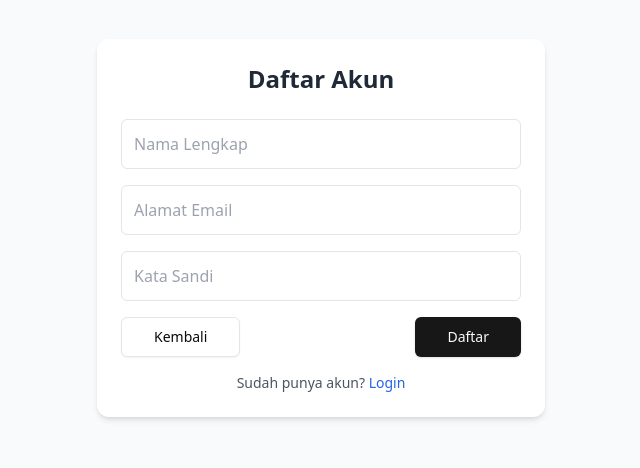
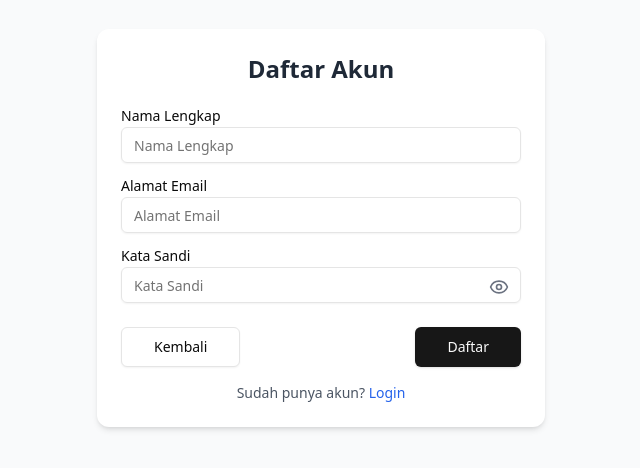
Before and after one commit to fauzanashshidiq/financial-tracker, a React (Vite) app in the folder frontend-vite/: page /register in a window 1280 px wide. Shown: the part 172-640 px from the top of the page, without its empty margins (319-959 px from the left). Built offline with nearby package versions, Linux system fonts and the light colour scheme.

Commit message:
style(register & login): edit form input with icon shadcn ui

```diff
--- a/frontend-vite/src/components/AppSidebar.jsx
+++ b/frontend-vite/src/components/AppSidebar.jsx
@@ -68,13 +68,14 @@ export function AppSidebar() {
 
       <SidebarFooter className="border-t px-4 py-3">
         <SidebarMenuButton
+          className="text-red-600 hover:text-red-700 hover:bg-red-100"
           onClick={() => {
             localStorage.removeItem("token");
             window.location.href = "/";
           }}
         >
-          <LogOut />
-          {open && <span>Logout</span>}
+          <LogOut className="text-red-600" />
+          {open && <span className="text-red-600">Logout</span>}
         </SidebarMenuButton>
       </SidebarFooter>
 
--- a/frontend-vite/src/components/HeroSection.jsx
+++ b/frontend-vite/src/components/HeroSection.jsx
@@ -1,7 +1,9 @@
 import React from "react";
 import { Button } from "@/components/ui/button";
+import { useNavigate } from "react-router-dom";
 
 const HeroSection = () => {
+  const navigate = useNavigate();
   return (
     <section className="w-full min-h-screen flex items-center justify-center bg-gray-50 dark:bg-gray-900 px-6">
       <div className="text-center max-w-3xl space-y-6">
@@ -18,7 +20,11 @@ const HeroSection = () => {
 
         {/* Tombol CTA */}
         <div className="flex justify-center gap-4 mt-4">
-          <Button size="lg" variant="default">
+          <Button
+            size="lg"
+            variant="default"
+            onClick={() => navigate("/register")}
+          >
             Get Started
           </Button>
         </div>
--- a/frontend-vite/src/pages/LoginPage.jsx
+++ b/frontend-vite/src/pages/LoginPage.jsx
@@ -2,11 +2,14 @@ import { useState } from "react";
 import { useNavigate } from "react-router-dom";
 import { loginUser } from "@/services/authService";
 import { Button } from "@/components/ui/button";
+import { Input } from "@/components/ui/input";
+import { Label } from "@/components/ui/label";
+import { Eye, EyeOff } from "lucide-react";
+
 import { Alert, AlertTitle } from "@/components/ui/alert";
 import {
   AlertDialog,
   AlertDialogAction,
-  AlertDialogCancel,
   AlertDialogContent,
   AlertDialogHeader,
   AlertDialogTitle,
@@ -17,6 +20,7 @@ import {
 export default function LoginPage() {
   const navigate = useNavigate();
   const [formData, setFormData] = useState({ email: "", password: "" });
+  const [showPassword, setShowPassword] = useState(false);
   const [error, setError] = useState("");
   const [openDialog, setOpenDialog] = useState(false);
 
@@ -31,11 +35,9 @@ export default function LoginPage() {
     try {
       const response = await loginUser(formData);
 
-      // simpan token & user
       localStorage.setItem("token", response.data.token);
       localStorage.setItem("user", JSON.stringify(response.data.user));
 
-      // buka dialog sukses
       setOpenDialog(true);
     } catch (err) {
       setError(err.response?.data?.error || "Login gagal. Coba lagi.");
@@ -62,30 +64,48 @@ export default function LoginPage() {
         )}
 
         <form onSubmit={handleSubmit} className="flex flex-col gap-4">
-          <input
+          {/* Email */}
+          <div className="flex flex-col gap-1">
+            <Label htmlFor="email">Alamat Email</Label>
+            <Input
+              id="email"
+              name="email"
               type="email"
-            name="email"
               placeholder="Alamat Email"
               value={formData.email}
               onChange={handleChange}
-            className="w-full p-3 border rounded-md focus:outline-none focus:ring-2 focus:ring-blue-500"
               required
             />
-          <input
-            type="password"
+          </div>
+
+          {/* Password + Eye Icon */}
+          <div className="flex flex-col gap-1 relative">
+            <Label htmlFor="password">Kata Sandi</Label>
+            <Input
+              id="password"
               name="password"
+              type={showPassword ? "text" : "password"}
               placeholder="Kata Sandi"
               value={formData.password}
               onChange={handleChange}
-            className="w-full p-3 border rounded-md focus:outline-none focus:ring-2 focus:ring-blue-500"
               required
             />
 
-          <div className="flex justify-between gap-4">
+            {/* Toggle icon */}
+            <button
+              type="button"
+              onClick={() => setShowPassword(!showPassword)}
+              className="absolute right-3 top-7 text-gray-500 hover:text-gray-700"
+            >
+              {showPassword ? <EyeOff size={20} /> : <Eye size={20} />}
+            </button>
+          </div>
+
+          <div className="flex justify-between gap-4 mt-2">
             <Button size="lg" variant="outline" onClick={() => navigate("/")}>
               Kembali
             </Button>
-            <Button type="submit" size="lg" variant="default">
+            <Button type="submit" size="lg">
               Masuk
             </Button>
           </div>
@@ -102,7 +122,7 @@ export default function LoginPage() {
         </p>
       </div>
 
-      {/* Alert Dialog Sukses */}
+      {/* Dialog Sukses Login */}
       <AlertDialog open={openDialog} onOpenChange={setOpenDialog}>
         <AlertDialogContent>
           <AlertDialogHeader>
--- a/frontend-vite/src/pages/RegisterPage.jsx
+++ b/frontend-vite/src/pages/RegisterPage.jsx
@@ -12,6 +12,9 @@ import {
   AlertDialogDescription,
   AlertDialogFooter,
 } from "@/components/ui/alert-dialog";
+import { Input } from "@/components/ui/input";
+import { Label } from "@/components/ui/label";
+import { Eye, EyeOff } from "lucide-react";
 
 export default function RegisterPage() {
   const navigate = useNavigate();
@@ -22,6 +25,7 @@ export default function RegisterPage() {
   });
   const [error, setError] = useState("");
   const [openDialog, setOpenDialog] = useState(false);
+  const [showPassword, setShowPassword] = useState(false);
 
   const handleChange = (e) => {
     setFormData({ ...formData, [e.target.name]: e.target.value });
@@ -80,39 +84,63 @@ export default function RegisterPage() {
         )}
 
         <form onSubmit={handleSubmit} className="flex flex-col gap-4">
-          <input
+          {/* Nama */}
+          <div className="flex flex-col gap-1">
+            <Label htmlFor="name">Nama Lengkap</Label>
+            <Input
+              id="name"
+              name="name"
               type="text"
-            name="name"
               placeholder="Nama Lengkap"
               value={formData.name}
               onChange={handleChange}
-            className="w-full p-3 border rounded-md focus:outline-none focus:ring-2 focus:ring-blue-500"
               required
             />
-          <input
+          </div>
+
+          {/* Email */}
+          <div className="flex flex-col gap-1">
+            <Label htmlFor="email">Alamat Email</Label>
+            <Input
+              id="email"
+              name="email"
               type="email"
-            name="email"
               placeholder="Alamat Email"
               value={formData.email}
               onChange={handleChange}
-            className="w-full p-3 border rounded-md focus:outline-none focus:ring-2 focus:ring-blue-500"
               required
             />
-          <input
-            type="password"
+          </div>
+
+          {/* Password + Toggle Eye */}
+          <div className="flex flex-col gap-1 relative">
+            <Label htmlFor="password">Kata Sandi</Label>
+
+            <Input
+              id="password"
               name="password"
+              type={showPassword ? "text" : "password"}
               placeholder="Kata Sandi"
               value={formData.password}
               onChange={handleChange}
-            className="w-full p-3 border rounded-md focus:outline-none focus:ring-2 focus:ring-blue-500"
               required
             />
 
-          <div className="flex justify-between gap-4">
+            <button
+              type="button"
+              onClick={() => setShowPassword(!showPassword)}
+              className="absolute right-3 top-7 text-gray-500 hover:text-gray-700"
+            >
+              {showPassword ? <EyeOff size={20} /> : <Eye size={20} />}
+            </button>
+          </div>
+
+          {/* Buttons */}
+          <div className="flex justify-between gap-4 mt-2">
             <Button size="lg" variant="outline" onClick={() => navigate("/")}>
               Kembali
             </Button>
-            <Button type="submit" size="lg" variant="default">
+            <Button type="submit" size="lg">
               Daftar
             </Button>
           </div>
```
Also changed, not shown: frontend-vite/src/App.jsx (+4 -4 lines). Lines whose indentation alone changed are shown as unchanged.
